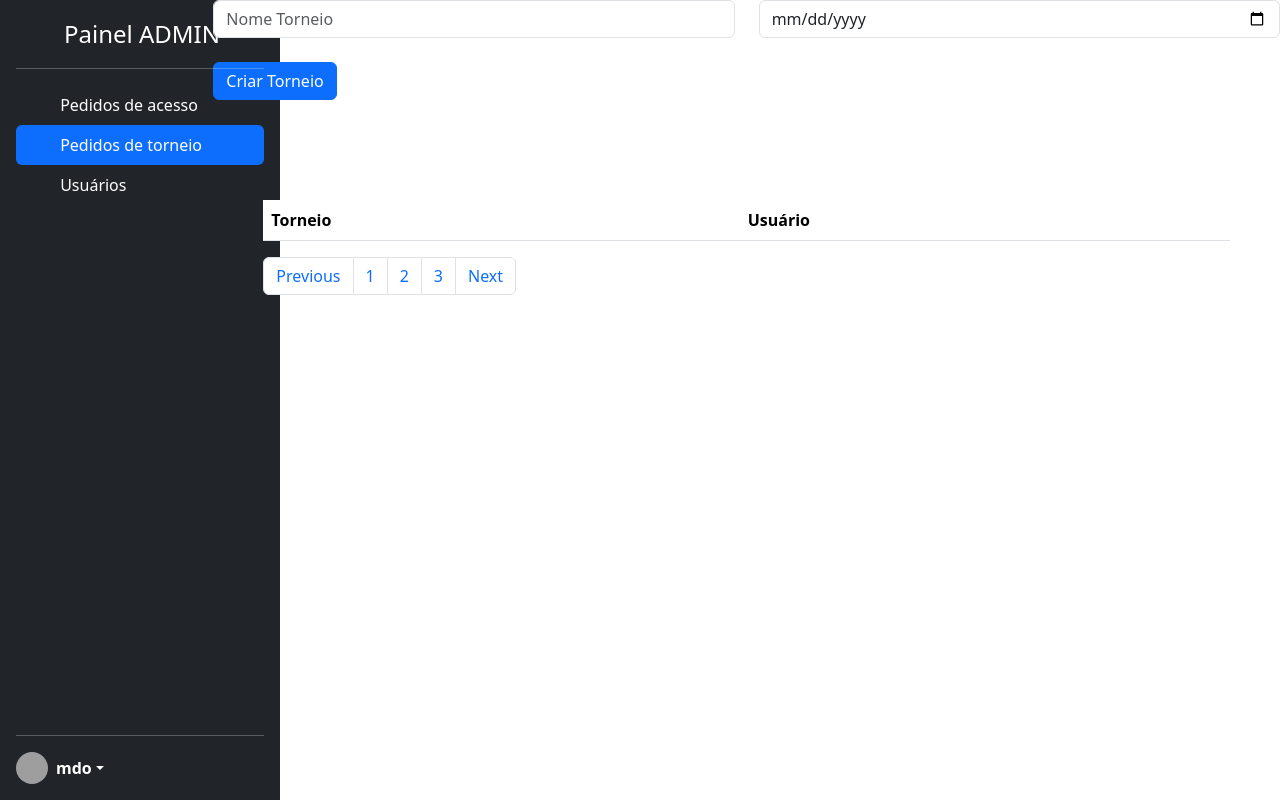
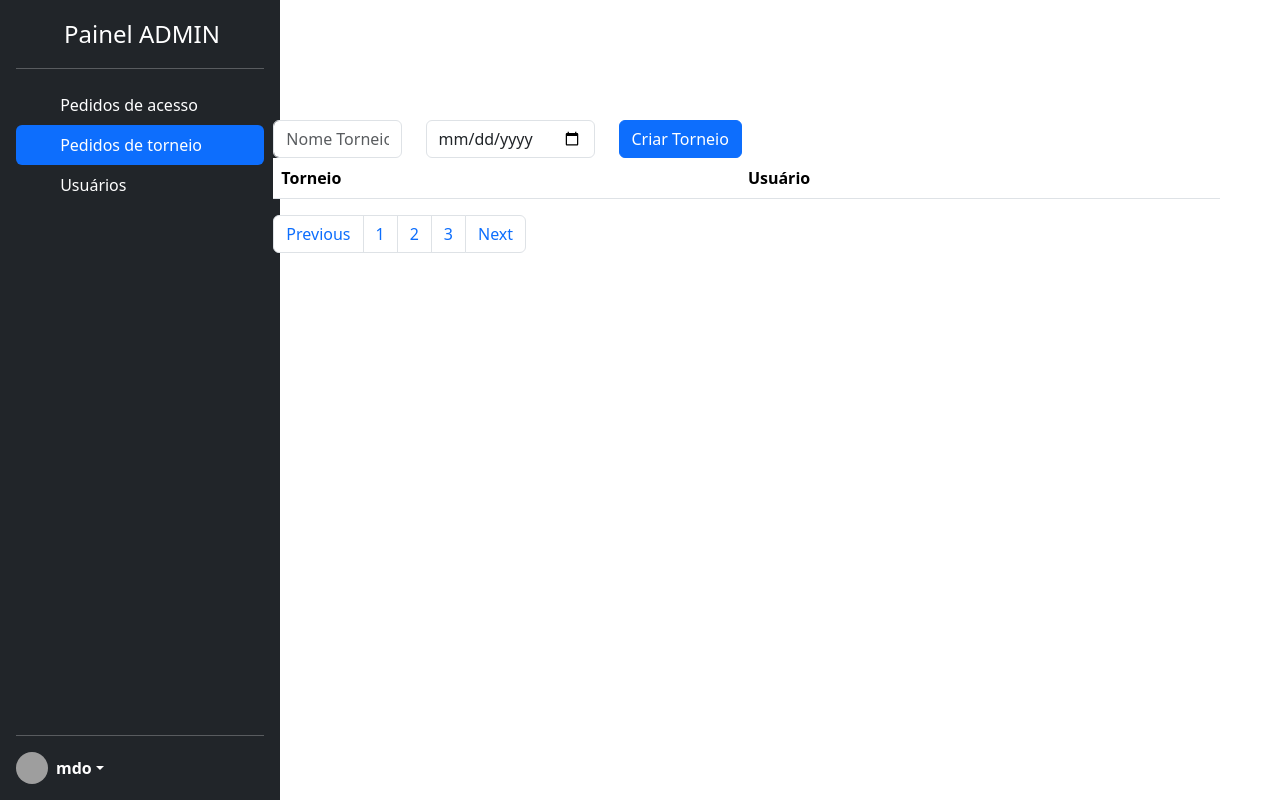
Before and after one commit to CalebePrates/trabalho-final-ppi, a PHP site: page /admin-tournament-panel.php in a window 1280 px wide. Run offline with PHP 8.4, Linux system fonts and the light colour scheme; data that the repository does not hold is empty; grey boxes are pictures that could not be loaded.

Commit message:
ajuste formulario

```diff
--- a/admin-tournament-panel.php
+++ b/admin-tournament-panel.php
@@ -58,9 +58,9 @@ $torneioList->execute();
             </div>
         </nav>
     </header>
-    <main class="col-xl-10" id="main-admin">
-
-    <form method="POST" action="processa-torneio.php">
+    <main class="col-xl-10">
+        <section class="col-sm-12" id="table-listing">
+          <form  method="POST" action="processa-torneio.php" class="col-sm-12 col-md-8 col-xl-6">
               <div class="row">
                 <div class="col">
                     <input type="text" class="form-control" placeholder="Nome Torneio" name="nometorneio">
@@ -68,13 +68,11 @@ $torneioList->execute();
                 <div class="col">
                    <input type="date" class="form-control" placeholder="Data Final" name ="data">
                 </div>
+                <div class="col">
+                  <button type="submit" class="btn btn-primary">Criar Torneio</button>
                 </div>
-  <br>
-  <button type="submit" class="btn btn-primary">Criar Torneio</button>
+              </div>
             </form>
-
-
-        <section class="col-sm-12" id="table-listing">
             <div>
                 <table class="table table-striped table-hover">
                   <thead>
--- a/css/admin-panel.css
+++ b/css/admin-panel.css
@@ -8,8 +8,8 @@ body {
 }
 
 #table-listing {
-    margin-top: 50px;
-    padding: 50px;
+    margin-top: 60px;
+    padding: 60px;
 }
 
 #myInput{
```
Lines whose indentation alone changed are shown as unchanged.
